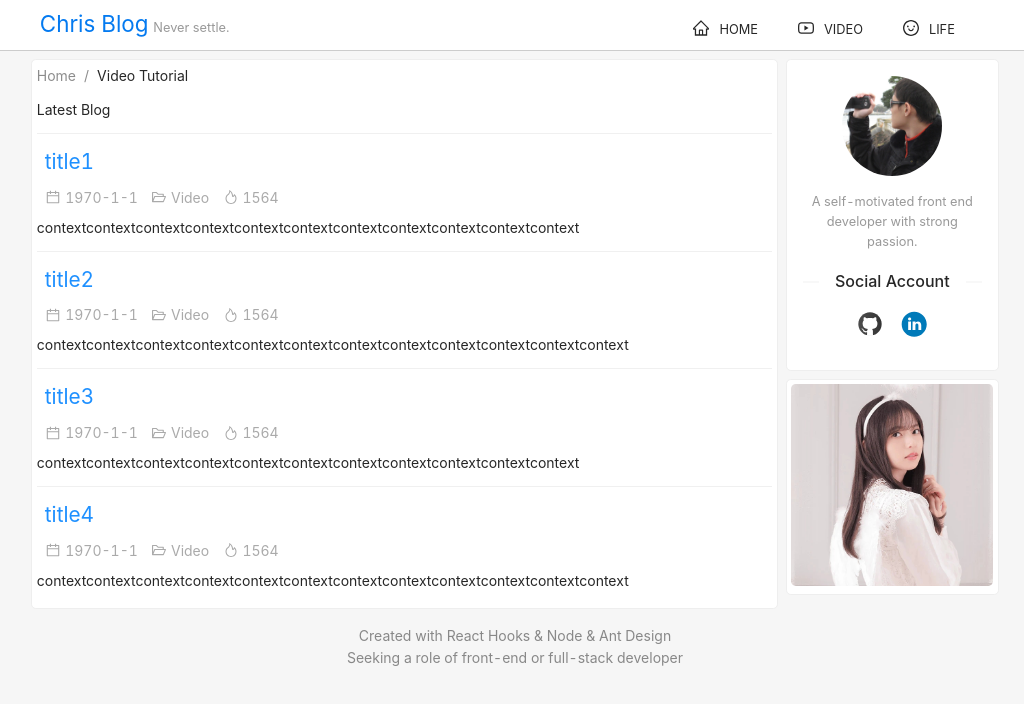
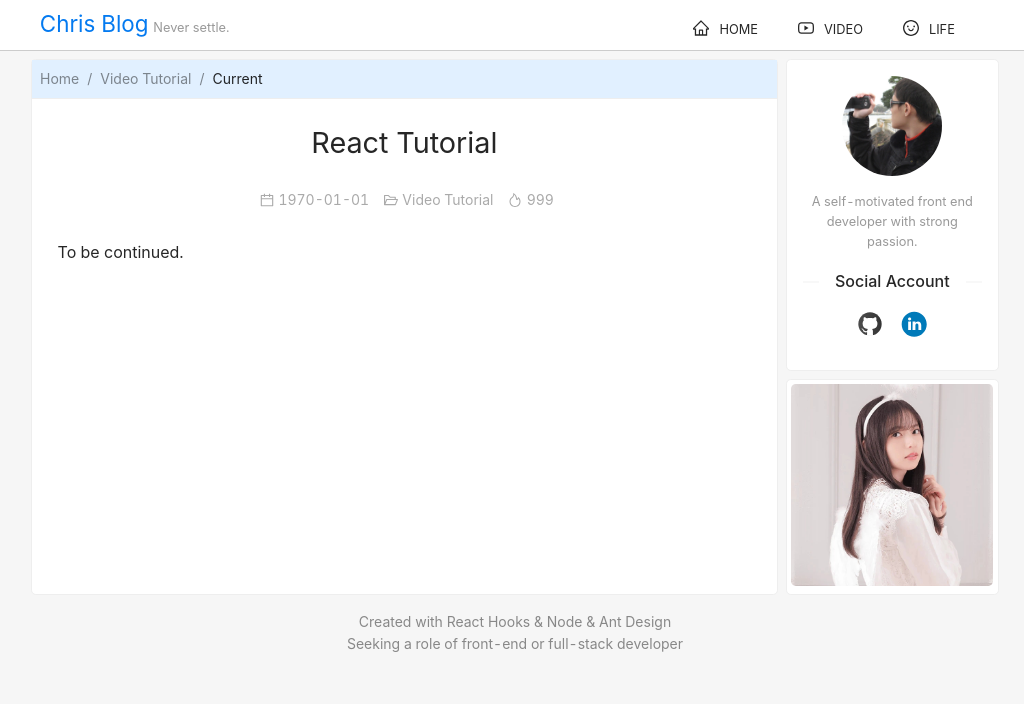
Before and after one commit to liu770807152/React-Personal-Blog, a Next.js app: page /detail in a window 1280 px wide. Shown: the top 704 px of the page, without its empty margins (125-1149 px from the left). Built offline with nearby package versions, Linux system fonts and the light colour scheme.

Commit message:
add elements into detail page & adjust codes

```diff
--- /dev/null
+++ b/components/DetailBody/DetailBody.js
@@ -0,0 +1,61 @@
+import React from 'react';
+import { Col, Row, Breadcrumb } from 'antd';
+import {
+	CalendarOutlined,
+	FolderOpenOutlined,
+	FireOutlined,
+} from '@ant-design/icons';
+import Link from 'next/link';
+import classNames from 'classnames';
+import Author from '../Author/Author';
+import Ad from '../Ad/Ad';
+import styles from './detailBody.module.css';
+
+const DetailBody = () => (
+	<Row className='comm__main' type='flex' justify='center'>
+		<Col className='comm__left' xs={24} sm={24} md={16} lg={18} xl={14}>
+			<div>
+				<div className={styles.bread__container}>
+					<Breadcrumb>
+						<Breadcrumb.Item>
+							<Link href='/'>Home</Link>
+						</Breadcrumb.Item>
+						<Breadcrumb.Item>
+							<Link href='/list'>Video Tutorial</Link>
+						</Breadcrumb.Item>
+						<Breadcrumb.Item>Current</Breadcrumb.Item>
+					</Breadcrumb>
+				</div>
+				<div className={styles.detail__wrapper}>
+					<div className={styles.detail__title}>React Tutorial</div>
+					<div
+						className={classNames({
+							[styles.list__icon]: true,
+							[styles.center]: true,
+						})}
+					>
+						<span>
+							<CalendarOutlined />
+							1970-01-01
+						</span>
+						<span>
+							<FolderOpenOutlined />
+							Video Tutorial
+						</span>
+						<span>
+							<FireOutlined />
+							999
+						</span>
+					</div>
+					<div className={styles.detail__content}>To be continued.</div>
+				</div>
+			</div>
+		</Col>
+		<Col className='comm__right' xs={0} sm={0} md={7} lg={5} xl={4}>
+			<Author />
+			<Ad />
+		</Col>
+	</Row>
+);
+
+export default DetailBody;
--- /dev/null
+++ b/components/DetailBody/detailBody.module.css
@@ -0,0 +1,54 @@
+.code {
+	display: block;
+	background-color: #f3f3f3;
+	padding: 0.5rem !important;
+	overflow-y: auto;
+	font-weight: 300;
+	font-family: Menlo, monospace;
+	border-radius: 0.3rem;
+}
+.active {
+	color: rgb(30, 144, 255) !important;
+}
+.bread__container {
+	padding: 0.5rem;
+	border-bottom: 1px solid #eee;
+	background-color: #e1f0ff;
+}
+.center {
+	text-align: center;
+}
+.detail__wrapper {
+	padding: 0.3rem;
+}
+.detail__title {
+	font-size: 1.8rem;
+	text-align: center;
+	padding: 1rem;
+}
+.detail__content {
+	padding: 1.3rem;
+	font-size: 1rem;
+}
+.nav__title {
+	text-align: center;
+	color: #888;
+	border-bottom: 1px solid rgb(30, 144, 255);
+}
+.list__icon {
+	padding: 0.5rem 0;
+	color: #aaa;
+}
+.list__icon span {
+	display: inline-block;
+	padding: 0 0.3rem;
+}
+.title__anchor {
+	color: #888 !important;
+	padding: 4px !important;
+	margin: 0rem !important;
+	height: auto !important;
+	line-height: 1.2rem !important;
+	font-size: 0.9rem !important;
+	border-bottom: 1px dashed #eee;
+}
--- a/components/Body/Body.js
+++ b/components/ListBody/ListBody.js
@@ -9,7 +9,7 @@ import Link from 'next/link';
 import Author from '../Author/Author';
 import Ad from '../Ad/Ad';
 import Footer from '../Footer/Footer';
-import styles from './body.module.css';
+import styles from './listBody.module.css';
 
 const Body = () => {
 	const [myList, setMylist] = useState([
@@ -48,7 +48,7 @@ const Body = () => {
 						</Breadcrumb>
 					</div>
 					<List
-						header={<>Latest Blog</>}
+						header={<div className={styles.list__title}>Latest Blog</div>}
 						itemLayout='vertical'
 						dataSource={myList}
 						renderItem={(item) => (
@@ -57,7 +57,7 @@ const Body = () => {
 								<div className={styles.list__icon}>
 									<span>
 										<CalendarOutlined />
-										1970-1-1
+										1970-01-01
 									</span>
 									<span>
 										<FolderOpenOutlined />
@@ -68,7 +68,7 @@ const Body = () => {
 										1564
 									</span>
 								</div>
-								<div className={styles.list_context}>{item.context}</div>
+								<div className={styles.list__context}>{item.context}</div>
 							</List.Item>
 						)}
 					/>
--- a/components/Body/body.module.css
+++ b/components/ListBody/listBody.module.css
@@ -1,3 +1,8 @@
+.bread__container {
+	padding: 0.5rem;
+	border-bottom: 1px solid #eee;
+	background-color: #e1f0ff;
+}
 .list__title {
 	font-size: 1.3rem;
 	color: #1e90ff;
--- a/pages/_app.js
+++ b/pages/_app.js
@@ -1,4 +1,3 @@
-import App from 'next/app';
 import 'antd/dist/antd.css';
 import '../styles/globals.css';
 
--- a/pages/detail.js
+++ b/pages/detail.js
@@ -1,7 +1,8 @@
 import React from 'react';
 import Head from 'next/head';
 import Header from '../components/Header/Header';
-import Body from '../components/Body/Body';
+import DetailBody from '../components/DetailBody/DetailBody';
+import Footer from '../components/Footer/Footer';
 
 const Detail = () => (
 	<>
@@ -11,7 +12,8 @@ const Detail = () => (
 			<link rel='icon' href='/unlock-icon.svg' />
 		</Head>
 		<Header />
-		<Body />
+		<DetailBody />
+		<Footer />
 	</>
 );
 
--- a/pages/index.js
+++ b/pages/index.js
@@ -1,7 +1,6 @@
 import React from 'react';
 import Head from 'next/head';
 import Header from '../components/Header/Header';
-import Body from '../components/Body/Body';
 
 const Home = () => (
 	<>
@@ -11,7 +10,6 @@ const Home = () => (
 			<link rel='icon' href='/unlock-icon.svg' />
 		</Head>
 		<Header />
-		<Body />
 	</>
 );
 
--- a/pages/list.js
+++ b/pages/list.js
@@ -1,7 +1,7 @@
 import React from 'react';
 import Head from 'next/head';
 import Header from '../components/Header/Header';
-import Body from '../components/Body/Body';
+import ListBody from '../components/ListBody/ListBody';
 
 const List = () => (
 	<>
@@ -11,7 +11,7 @@ const List = () => (
 			<link rel='icon' href='/unlock-icon.svg' />
 		</Head>
 		<Header />
-		<Body />
+		<ListBody />
 	</>
 );
 
--- a/styles/globals.css
+++ b/styles/globals.css
@@ -18,7 +18,6 @@ a {
 }
 .comm__left {
 	background-color: #fff;
-	padding: 0.3rem;
 	border-radius: 0.3rem;
 	border: 1px solid #eee;
 }
```
Also changed, not shown: styles/index.css (deleted).
